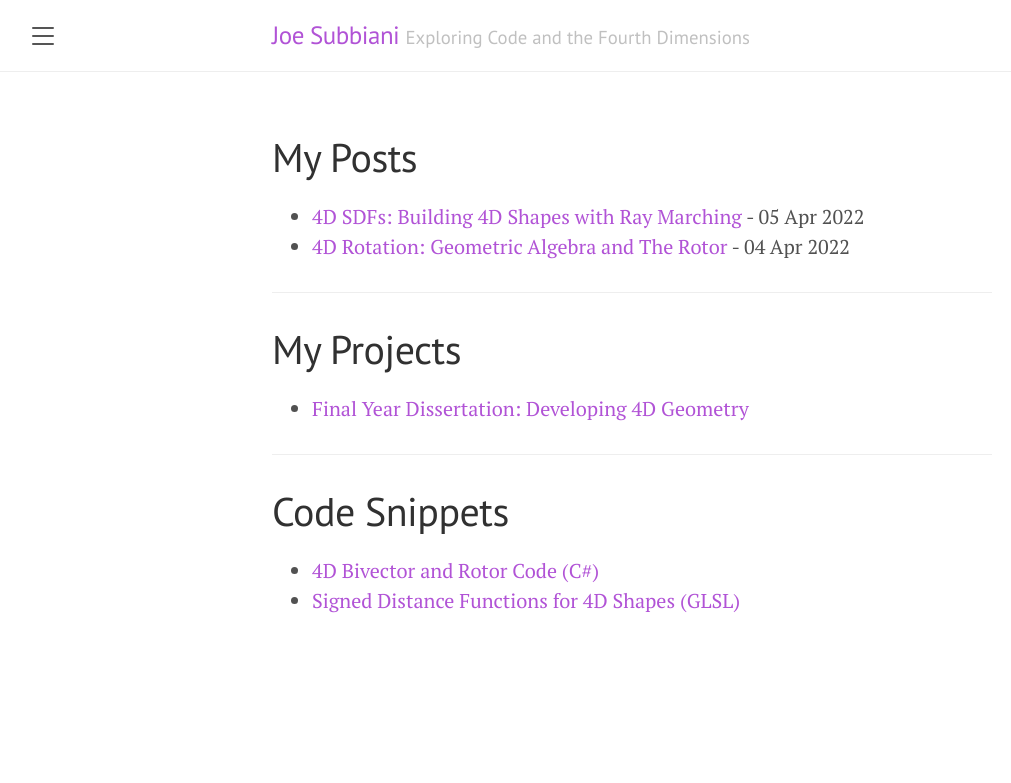
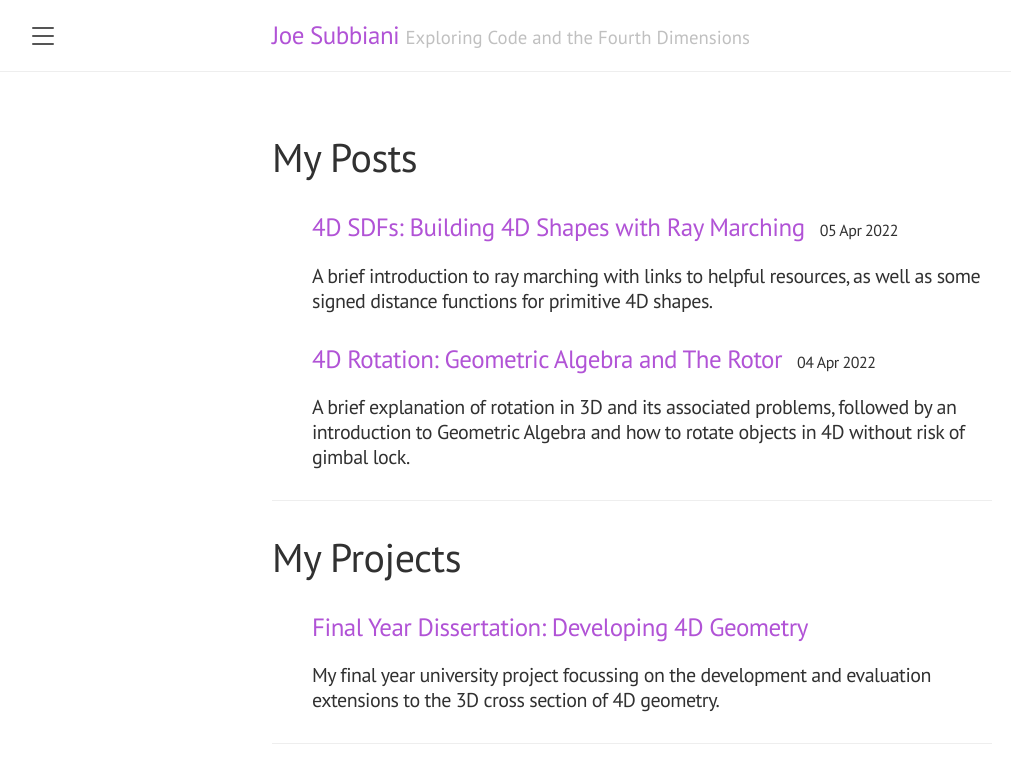
Before and after one commit to JoeSubbi/joesubbi.github.io, a Jekyll site: the page built from index.md, in a window 1280 px wide. Shown: the top 783 px of the page, without its empty margins (8-1019 px from the left). Built offline with Jekyll 4.4.1, drawn with Linux system fonts in a browser that asks for light colours; nearby versions of some CDN libraries.

Commit message:
Add descriptions to posts and pages and improve look of index page
Signed-off-by: JoeSubbi <joe.subbiani@gmail.com>

```diff
--- a/_posts/2022-04-04-4D Rotation.md
+++ b/_posts/2022-04-04-4D Rotation.md
@@ -1,6 +1,7 @@
 ---
 layout: post
 title: "4D Rotation: Geometric Algebra and The Rotor"
+description: "A brief explanation of rotation in 3D and its associated problems, followed by an introduction to Geometric Algebra and how to rotate objects in 4D without risk of gimbal lock."
 ---
 
 <p style="text-align: justify">
--- a/_posts/2022-04-05-4D SDFs.md
+++ b/_posts/2022-04-05-4D SDFs.md
@@ -1,6 +1,7 @@
 ---
 layout: post
 title: "4D SDFs: Building 4D Shapes with Ray Marching"
+description: "A brief introduction to ray marching with links to helpful resources, as well as some signed distance functions for primitive 4D shapes."
 ---
 
 ## Ray Marching
--- a/index.md
+++ b/index.md
@@ -9,9 +9,8 @@ description: Exploring Code and Alternate Dimensions
 <p>
     <ul>
     {% for post in site.posts %}
-        <li>
-        <a href="{{ post.url }}">{{ post.title }}</a> - {{ post.date | date_to_string }}
-        </li>
+        <h3><a href="{{ post.url }}">{{ post.title }}</a><div style="font-size: 12pt; display: inline;">&nbsp;&nbsp;&nbsp;&nbsp;{{ post.date | date_to_string }}</div></h3>
+        <h5>{{post.description}}</h5>
     {% endfor %}
     </ul>
 </p>
@@ -26,9 +25,8 @@ description: Exploring Code and Alternate Dimensions
     {% for node in pages_list %}
         {% if node.title != null %}
             {% if node.layout == "page" %}
-                <li>
-                <a href="{{ node.url | absolute_url }}">{{ node.title }}</a>
-                </li>
+                <h3><a href="{{ node.url | absolute_url }}">{{ node.title }}</a></h3>
+                <h5>{{ node.description }}</h5>
             {% endif %}
         {% endif %}
     {% endfor %}
@@ -37,6 +35,7 @@ description: Exploring Code and Alternate Dimensions
 
 ---
 
+<!--
 # Code Snippets
 <p>
     <ul>
@@ -52,3 +51,4 @@ description: Exploring Code and Alternate Dimensions
     {% endfor %}
     </ul>
 </p>
+-->
--- a/projects/Final-Year-Dissertation.md
+++ b/projects/Final-Year-Dissertation.md
@@ -1,6 +1,7 @@
 ---
 layout: page
 title: "Final Year Dissertation: Developing 4D Geometry"
+description: "My final year university project focussing on the development and evaluation extensions to the 3D cross section of 4D geometry."
 github:
     public: true
     repo-link: https://github.com/JoeSubbi/Investigation-into-4D-Shapes
```
